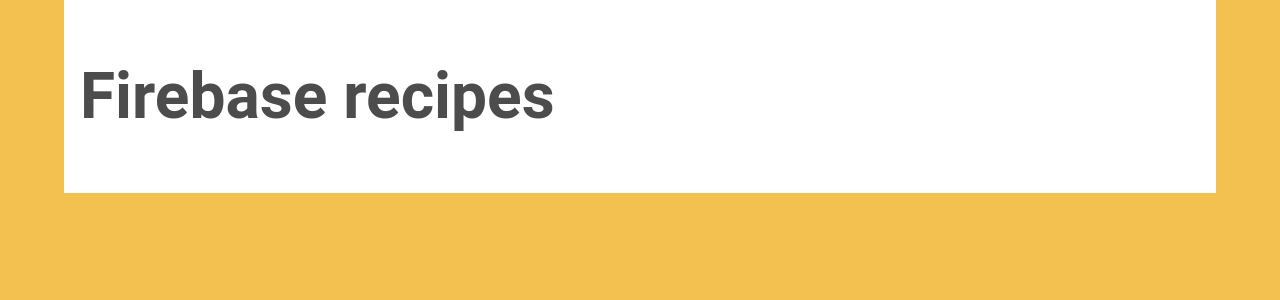
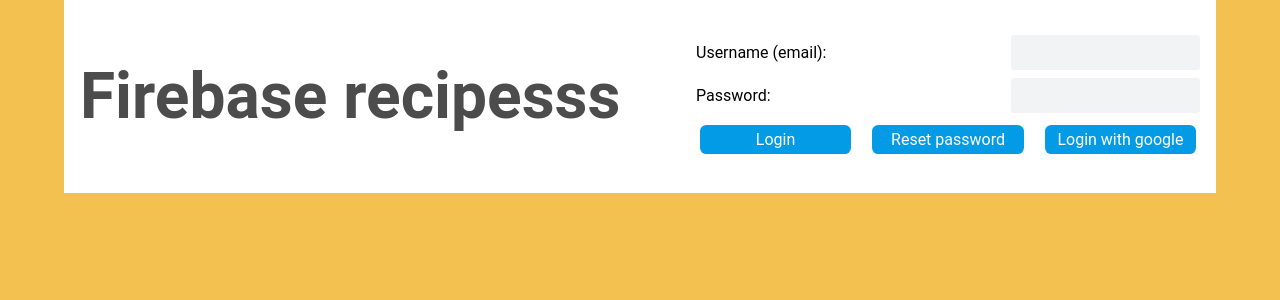
Before and after one commit to nguyenviettung196/firebase-recipes, a React (Create React App) app: page / in a window 1280 px wide. Shown: the top 300 px of the page. Built offline with nearby package versions, Linux system fonts and the light colour scheme; no server answers.

Commit message:
firebase auth

```diff
--- a/package.json
+++ b/package.json
@@ -6,7 +6,7 @@
     "@testing-library/jest-dom": "^5.16.5",
     "@testing-library/react": "^13.4.0",
     "@testing-library/user-event": "^13.5.0",
-    "firebase": "8.9.1",
+    "firebase": "^9.10.0",
     "react": "^17.0.2",
     "react-dom": "^17.0.2",
     "react-scripts": "5.0.1",
@@ -16,7 +16,8 @@
     "start": "react-scripts start",
     "build": "react-scripts build",
     "test": "react-scripts test",
-    "eject": "react-scripts eject"
+    "eject": "react-scripts eject",
+    "buildDeploy": "yarn build && firebase deploy --only hosting"
   },
   "eslintConfig": {
     "extends": [
--- a/src/App.js
+++ b/src/App.js
@@ -1,13 +1,19 @@
+import firebaseAuthService from "./firebaseAuthServices";
+import { useState } from "react";
 import "./App.css";
 
 // eslint-disable-next-line no-unused-vars
-import firebase from "./firebaseConfig";
+// import firebase from "./firebaseConfig";
+import LoginForm from "./components/LoginForm";
 
 function App() {
+	const [user, setUser] = useState(null);
+	firebaseAuthService.subcribeToAuthChanges(setUser);
 	return (
 		<div className="App">
 			<div className="title-row">
-				<h1 className="title">Firebase recipes</h1>
+				<h1 className="title">Firebase recipesss</h1>
+				<LoginForm existingUser={user} />
 			</div>
 		</div>
 	);
--- /dev/null
+++ b/src/components/LoginForm.jsx
@@ -0,0 +1,76 @@
+import React from 'react';
+import { useState } from 'react';
+import firebaseAuthService from '../firebaseAuthServices';
+
+const LoginForm = ({ existingUser }) => {
+  const [username, setUsername] = useState('');
+  const [password, setPassword] = useState('');
+  async function handleSubmit(e) {
+    e.preventDefault();
+    try {
+      await firebaseAuthService.loginUser(username, password);
+      setUsername('');
+      setPassword('');
+    } catch (error) {
+      alert(error.message);
+    }
+  }
+  function handleLogout() {
+    firebaseAuthService.logoutUser();
+  }
+  async function handleSendResetPasswordEmail() {
+    if (!username) {
+      alert('Missing username!');
+      return;
+    }
+    try {
+      await firebaseAuthService.sendPasswordResetEmail(username);
+      alert('send the password reset email');
+    } catch (error) {
+      alert(error.message);
+    }
+  }
+  async function handleLoginWithGoogle() {
+    try {
+      await firebaseAuthService.loginWithGoogle();
+    } catch (error) {
+      alert(error.message);
+    }
+  }
+  return (
+    <div className='login-form-container'>
+      {
+        existingUser ?
+          <div className='row'>
+            <h3>Welcome, {existingUser.email}</h3>
+            <button type='button' className='primary-button' onClick={handleLogout}>Logout</button>
+          </div>
+          : <form onSubmit={handleSubmit} className='login-form'>
+            <label className='input-label login-label'>Username (email):
+              <input
+                type="email"
+                required
+                value={username}
+                onChange={e => setUsername(e.target.value)}
+                className='input-text' />
+            </label>
+            <label className='input-label login-label'>Password:
+              <input
+                type="password"
+                required
+                value={password}
+                onChange={e => setPassword(e.target.value)}
+                className='input-text' />
+            </label>
+            <div className='button-box'>
+              <button className='primary-button'>Login</button>
+              <button type='button' onClick={handleSendResetPasswordEmail} className='primary-button'>Reset password</button>
+              <button type='button' onClick={handleLoginWithGoogle} className='primary-button'>Login with google</button>
+            </div>
+          </form>
+      }
+    </div>
+  );
+};
+
+export default LoginForm;
--- /dev/null
+++ b/src/firebaseAuthServices.js
@@ -0,0 +1,51 @@
+import firebase from "./firebaseConfig";
+import {
+	createUserWithEmailAndPassword,
+	signInWithEmailAndPassword,
+	sendPasswordResetEmail,
+	signInWithPopup,
+	GoogleAuthProvider,
+	onAuthStateChanged,
+} from "firebase/auth";
+
+const auth = firebase.auth;
+
+const registerUser = (email, password) => {
+	return createUserWithEmailAndPassword(auth, email, password);
+};
+
+const loginUser = (email, password) => {
+	return signInWithEmailAndPassword(auth, email, password);
+};
+
+const logoutUser = () => {
+	return auth.signOut();
+};
+
+// const sendPasswordResetEmailUser = (email) => {
+// 	return sendPasswordResetEmail(email);
+// };
+
+const loginWithGoogle = () => {
+	const provider = new GoogleAuthProvider();
+	return signInWithPopup(auth, provider);
+};
+
+const subcribeToAuthChanges = (handleAuthChange) => {
+	onAuthStateChanged(auth, (user) => {
+		handleAuthChange(user);
+	});
+};
+
+const firebaseAuthService = {
+	registerUser,
+	loginUser,
+	logoutUser,
+	loginWithGoogle,
+	sendPasswordResetEmail: (email) => {
+		sendPasswordResetEmail(auth, email);
+	},
+	subcribeToAuthChanges,
+};
+
+export default firebaseAuthService;
--- a/src/firebaseConfig.js
+++ b/src/firebaseConfig.js
@@ -1,6 +1,17 @@
-import firebase from "firebase";
+import firebase from "firebase/compat/app";
+import "firebase/compat/auth";
+import "firebase/compat/firestore";
+import "firebase/compat/storage";
+import { getAuth } from "firebase/auth";
 
 const config = {
+	// apiKey: "AIzaSyBBaiKc4S5ga1n1KNlVZXe9B16Cazpx4NI",
+	// authDomain: "fir-recipes-79d59.firebaseapp.com",
+	// projectId: "fir-recipes-79d59",
+	// storageBucket: "fir-recipes-79d59.appspot.com",
+	// messagingSenderId: "1022436894781",
+	// appId: "1:1022436894781:web:e1699957e132bf9b3ba254",
+	// measurementId: "G-JRZSY0BFD3",
 	apiKey: process.env.REACT_APP_API_KEY,
 	authDomain: process.env.REACT_APP_AUTH_DOMAIN,
 	projectId: process.env.REACT_APP_PROJECT_ID,
@@ -10,8 +21,11 @@
 	measurementId: process.env.REACT_APP_MEASUREMENT_ID,
 };
 
-if (!firebase.app.length) {
-	firebase.initializeApp(config);
-}
+const firebaseApp = firebase.initializeApp(config);
+const auth = getAuth(firebaseApp);
 
-export default firebase;
+const firebaseConfig = {
+	auth,
+};
+
+export default firebaseConfig;
```
Also changed, not shown: 2 other files (tests, documents, lock files or other folders).
